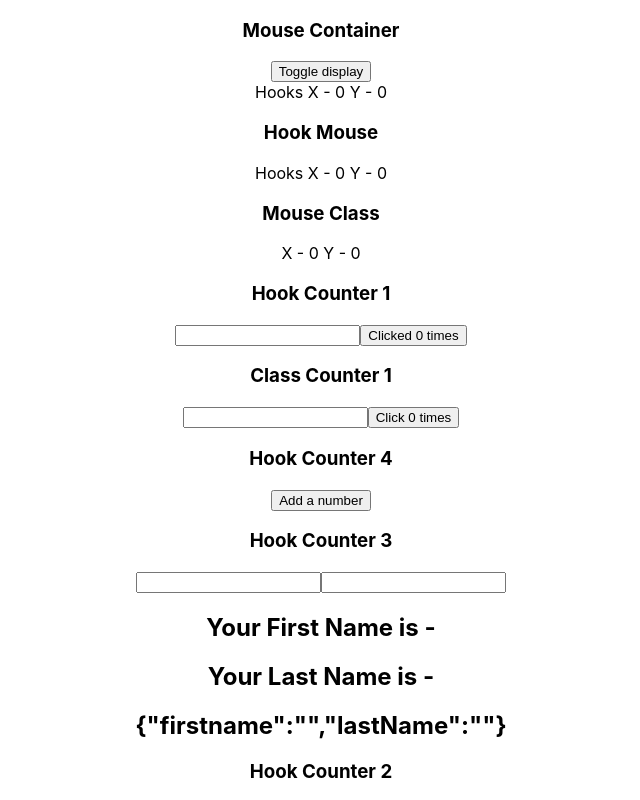
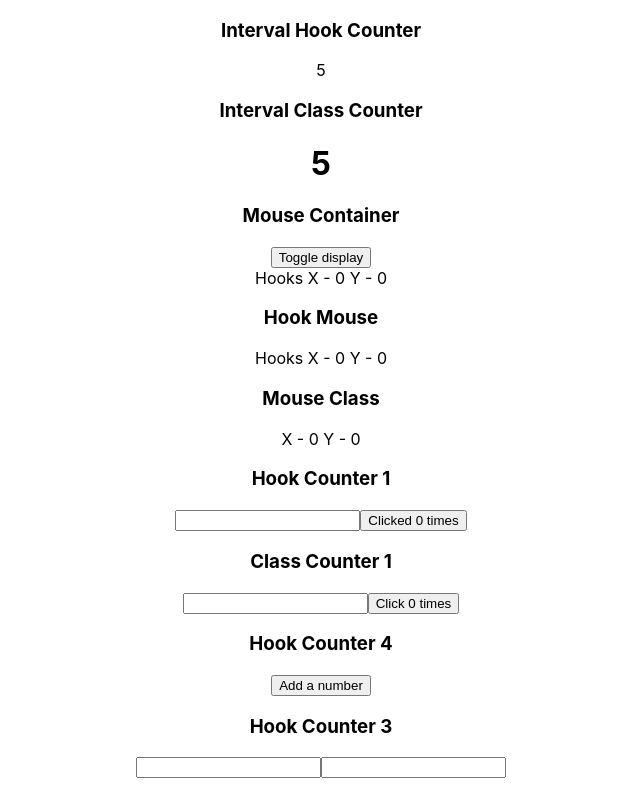
Before and after one commit to abdurrahmanmh/state-hook, a React (Create React App) app: page / in a window 1280 px wide. Shown: the top 800 px of the page, without its empty margins (319-959 px from the left). Built offline with nearby package versions, Linux system fonts and the light colour scheme.

Commit message:
useEffect with incorrect dependancy (#9)

```diff
--- a/src/App.js
+++ b/src/App.js
@@ -10,10 +10,16 @@
 import ClassMouse from "./components/ClassMouse";
 import HookMouse from "./components/HookMouse";
 import MouseContainer from "./components/MouseContainer";
+import IntervalClassCounter from "./components/IntervalClassCounter";
+import IntervalHookCounter from "./components/IntervalHookCounter";
 
 function App() {
   return (
     <div className="App">
+      <h3>Interval Hook Counter</h3>
+      <IntervalHookCounter/>
+      <h3>Interval Class Counter</h3>
+      <IntervalClassCounter/>
       <h3>Mouse Container</h3>
       <MouseContainer/>
 
--- /dev/null
+++ b/src/components/IntervalClassCounter.js
@@ -0,0 +1,29 @@
+import React, { Component } from 'react'
+
+export class IntervalClassCounter extends Component {
+  constructor(props) {
+    super(props)
+
+    this.state = {
+       count:0
+    }
+  }
+  componentDidMount(){
+    this.interval = setInterval(this.tick, 1000)
+  }
+  componentWillUnmount(){
+    clearInterval(this.interval)
+  }
+  tick = () =>{
+    this.setState({
+        count:this.state.count +1
+    })
+  }
+    render() {
+    return (
+      <div><h1>{this.state.count}</h1></div>
+    )
+  }
+}
+
+export default IntervalClassCounter
--- /dev/null
+++ b/src/components/IntervalHookCounter.js
@@ -0,0 +1,24 @@
+import React, { useEffect, useState } from "react";
+
+function IntervalHookCounter() {
+  const [count, setCount] = useState(0);
+  const tick = () => {
+    setCount(prevCount=>prevCount + 1);
+  };
+//   function doSomething() {
+//     console.log(someProp)
+//   }
+  useEffect(() => {
+    // doSomething()
+    const interval = setInterval(tick, 1000);
+    return()=>{
+        clearInterval(interval)
+    }
+//   }, [someProp]);
+}, []);
+// }, [count]);
+//   make sure
+  return <div>{count}</div>;
+}
+
+export default IntervalHookCounter;
```
